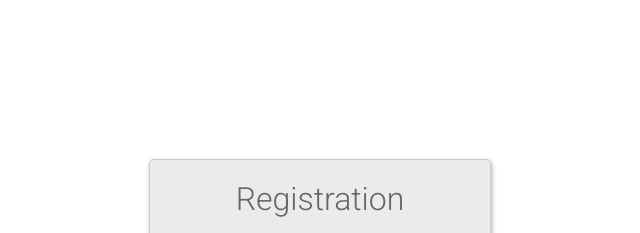
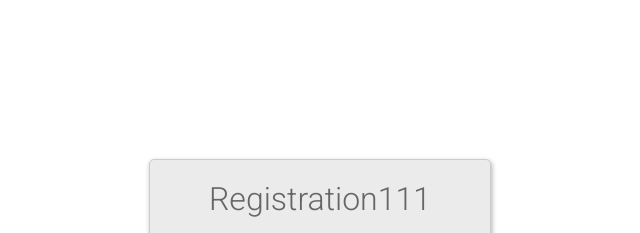
Before and after one commit to sahmahesh/demosite, a plain HTML site: page index.html in a window 1280 px wide. Shown: the top 233 px of the page, 320-960 px from the left. Drawn offline with Linux system fonts and the light colour scheme.

Commit message:
my final commit

```diff
--- a/index.html
+++ b/index.html
@@ -134,7 +134,7 @@
   </head>
   <body>
     <div class="main-block">
-      <h1>Registration</h1>
+      <h1>Registration111</h1>
       <form action="/">
         <hr>
         <div class="account-type">
```
